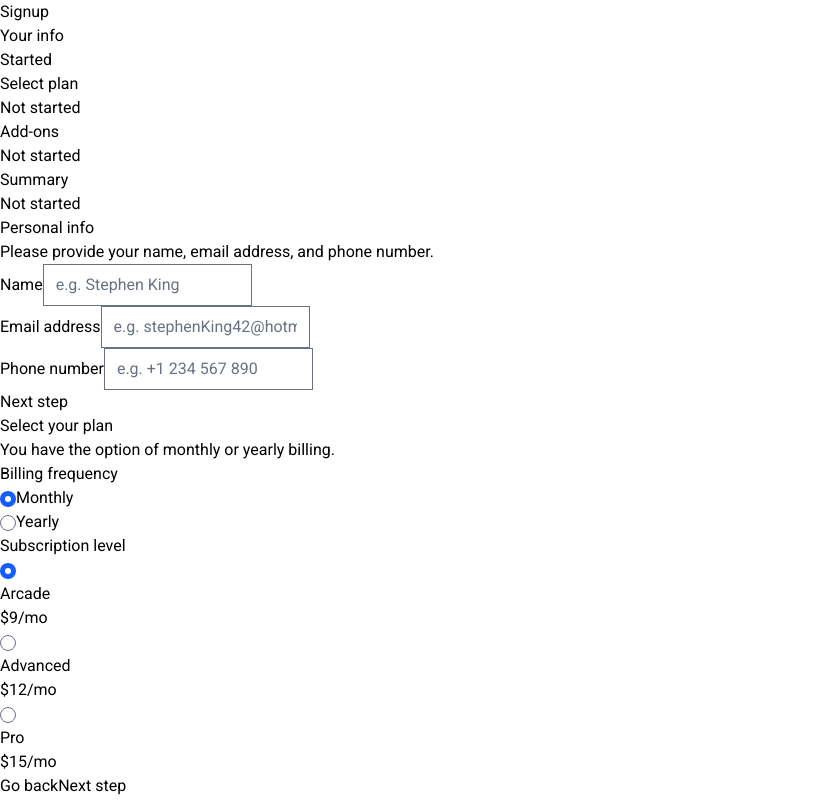
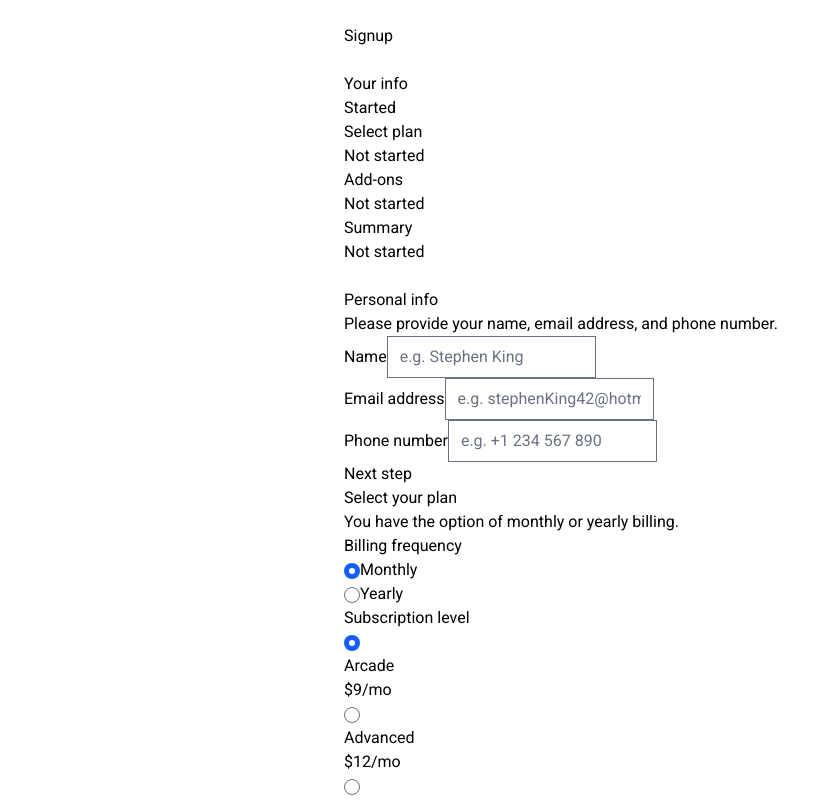
Before and after one commit to TheInitZero/react-multi-step-form, a React (Vite) app: page / in a window 1280 px wide. Shown: the top 800 px of the page, without its empty margins (0-840 px from the left). Built offline with nearby package versions, Linux system fonts and the light colour scheme.

Commit message:
feat: style container

```diff
--- a/src/App.jsx
+++ b/src/App.jsx
@@ -80,7 +80,7 @@ export default function App() {
   let addOnIds = ['online-service', 'larger-storage'];
 
   return (
-    <div>
+    <div className="container p-6 mx-auto space-y-6">
       <header>
         <h1>Signup</h1>
       </header>
```
